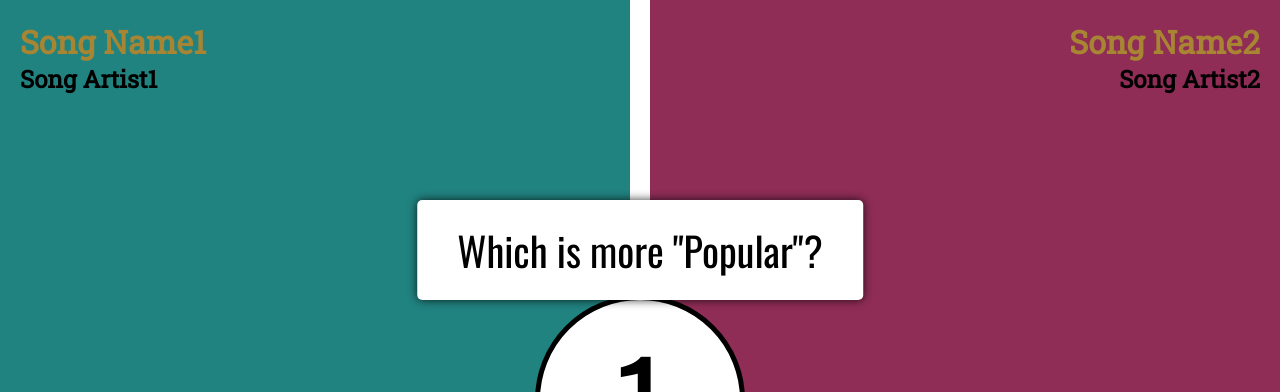
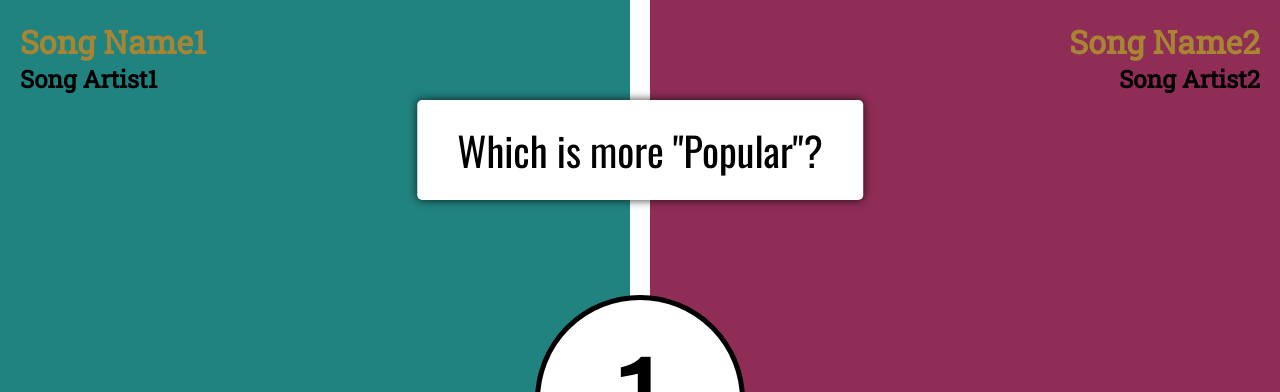
Before and after one commit to AlekAlvarez/Aleks-dev, a plain HTML site: page app/templates/game.html in a window 1280 px wide. Shown: the top 392 px of the page. Drawn offline with nearby package versions, Linux system fonts and the light colour scheme; no server answers.

Commit message:
Update gameStyle.css

```diff
--- a/app/static/styles/gameStyle.css
+++ b/app/static/styles/gameStyle.css
@@ -124,7 +124,7 @@ body {
 
 .gameQuestion {
     position: absolute;
-    top: 200px;
+    top: 100px;
     left: 50%;
     transform: translateX(-50%);
     background-color: white;
```
